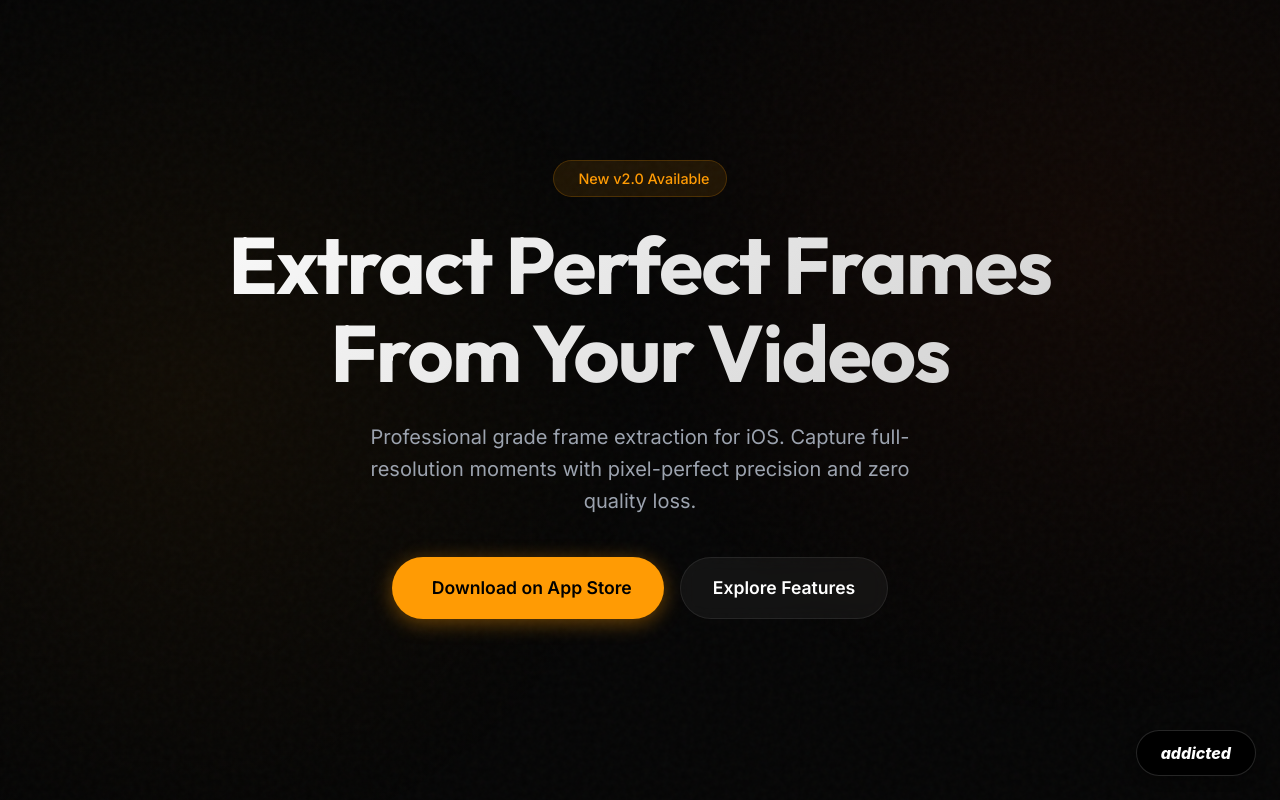
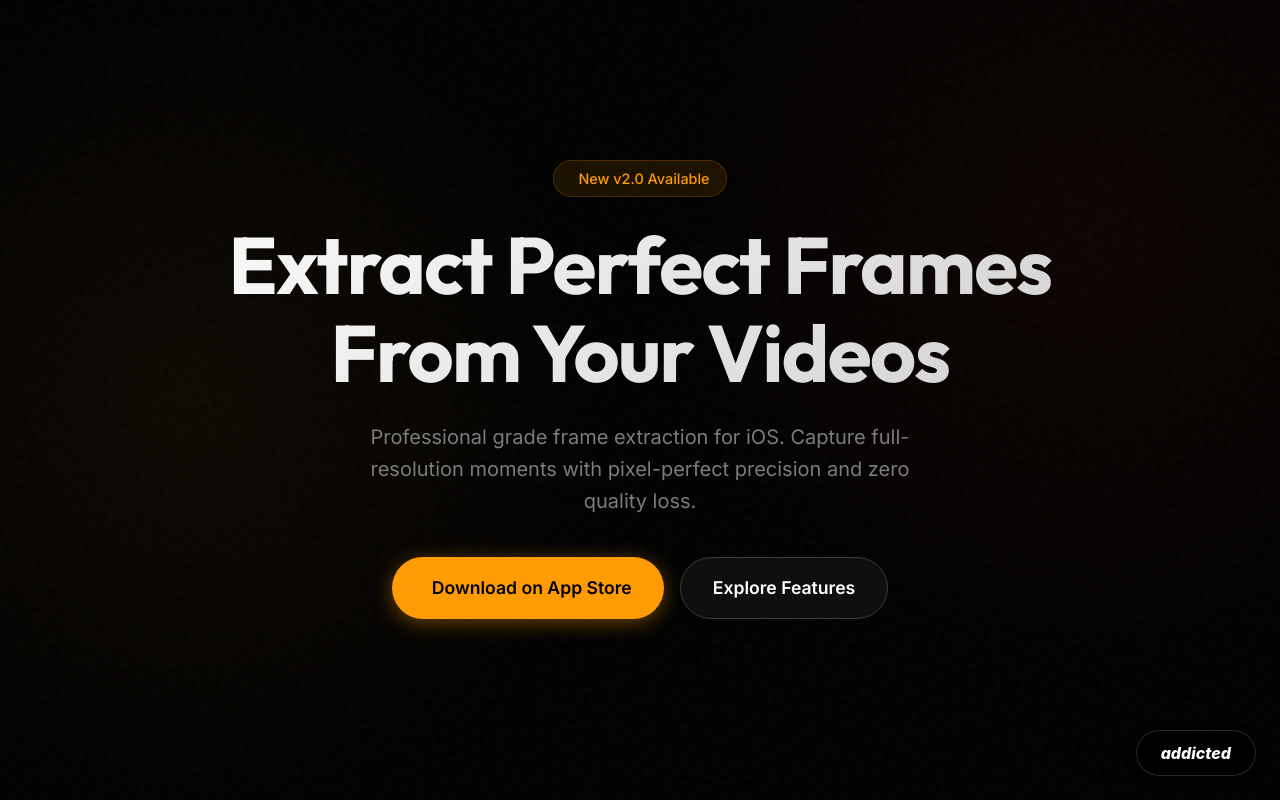
Before and after one commit to d5zn/fliqer-web, a plain HTML site: page index.html in a window 1280 px wide. Shown: the top 800 px of the page. Drawn offline with Linux system fonts and the light colour scheme; some icons are missing.

Commit message:
style: refine dark theme color palette variables.

```diff
--- a/styles.css
+++ b/styles.css
@@ -2,15 +2,15 @@
 @import url('https://fonts.googleapis.com/css2?family=Inter:wght@400;500;600&family=Outfit:wght@500;700;800&display=swap');
 
 :root {
-    --color-bg: #050505;
-    --color-bg-secondary: #0A0A0A;
+    --color-bg: #000000;
+    --color-bg-secondary: #1E1E1E;
     --color-primary: #FF9B04;
-    --color-primary-dark: #FA4D06;
+    --color-primary-dark: #D5520D;
     --color-text: #ffffff;
-    --color-text-muted: #9CA3AF;
-    --color-border: rgba(255, 255, 255, 0.08);
+    --color-text-muted: #7C7C7C;
+    --color-border: #3C3C3C;
     --color-glass: rgba(255, 255, 255, 0.03);
-    --color-glass-strong: rgba(20, 20, 20, 0.6);
+    --color-glass-strong: rgba(30, 30, 30, 0.6);
 
     --font-heading: 'Outfit', sans-serif;
     --font-body: 'Inter', sans-serif;
```
